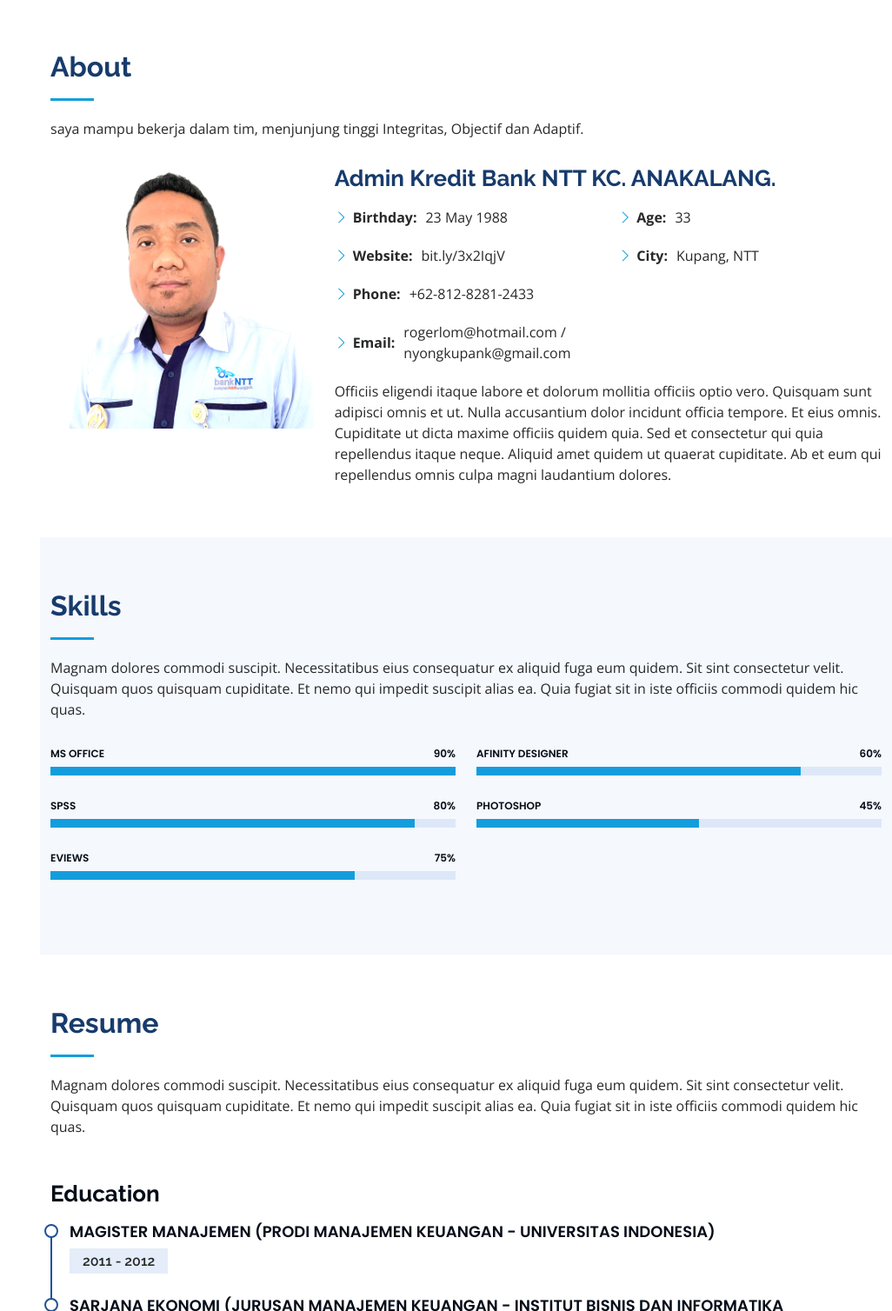
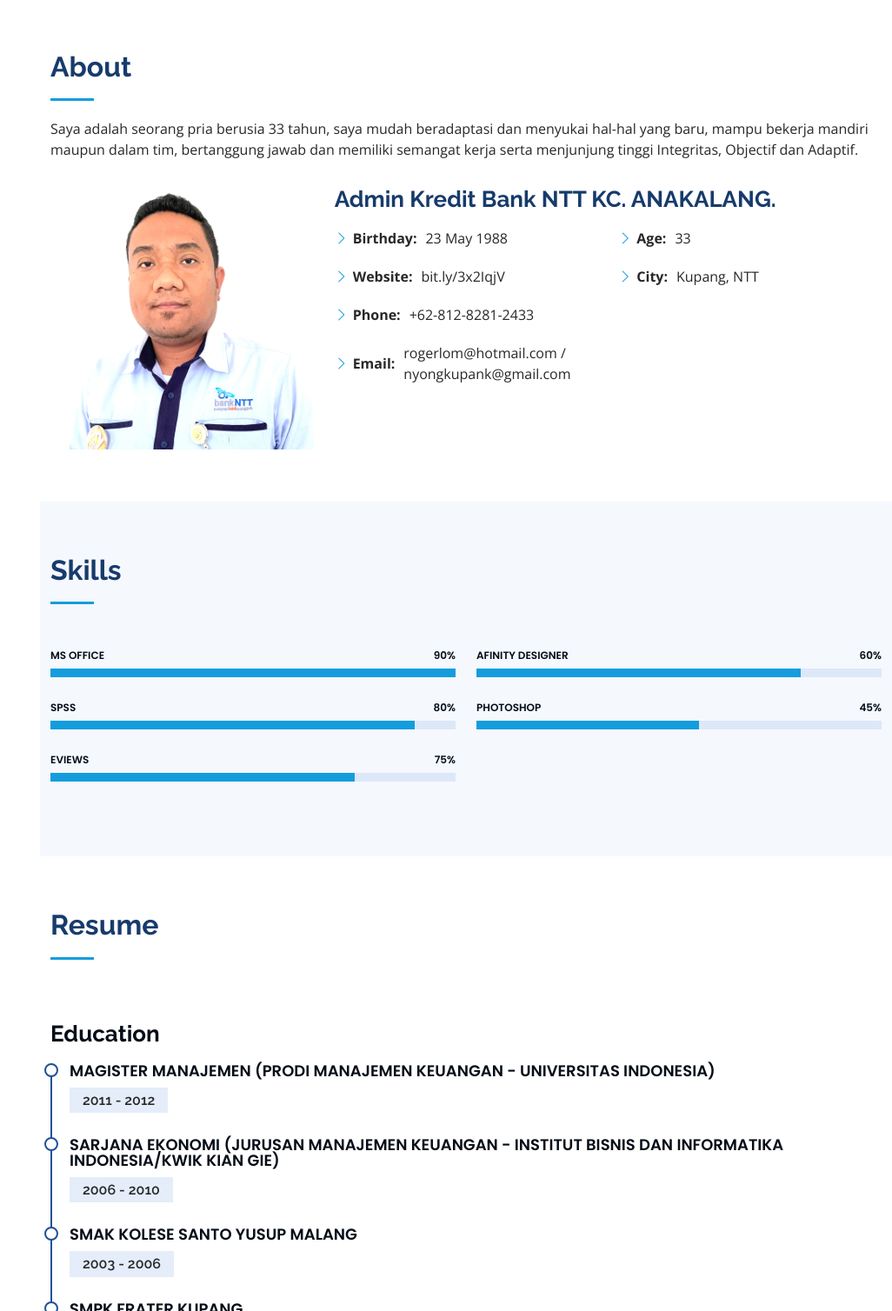
Before and after one commit to amora2021/rogerlom.github.io, a plain HTML site: page index.html in a window 1280 px wide. Shown: the part 802-2310 px from the top of the page at 87% size, without its empty margins (254-1280 px from the left). Drawn offline with nearby package versions, Linux system fonts and the light colour scheme.

Commit message:
ubah paragraf

```diff
--- a/index.html
+++ b/index.html
@@ -89,7 +89,7 @@
         <div class="container">
           <div class="section-title">
             <h2>About</h2>
-            <p>saya mampu bekerja dalam tim, menjunjung tinggi Integritas, Objectif dan Adaptif.</p>
+            <p>Saya adalah seorang pria berusia 33 tahun, saya mudah beradaptasi dan menyukai hal-hal yang baru, mampu bekerja mandiri maupun dalam tim, bertanggung jawab dan memiliki semangat kerja serta menjunjung tinggi Integritas, Objectif dan Adaptif.</p>
           </div>
 
           <div class="row">
@@ -115,11 +115,7 @@
                   </ul>
                 </div>
               </div>
-              <p>
-                Officiis eligendi itaque labore et dolorum mollitia officiis optio vero. Quisquam sunt adipisci omnis et ut. Nulla accusantium dolor incidunt officia tempore. Et eius omnis. Cupiditate
-                ut dicta maxime officiis quidem quia. Sed et consectetur qui quia repellendus itaque neque. Aliquid amet quidem ut quaerat cupiditate. Ab et eum qui repellendus omnis culpa magni
-                laudantium dolores.
-              </p>
+              <p></p>
             </div>
           </div>
         </div>
@@ -131,10 +127,7 @@
         <div class="container">
           <div class="section-title">
             <h2>Skills</h2>
-            <p>
-              Magnam dolores commodi suscipit. Necessitatibus eius consequatur ex aliquid fuga eum quidem. Sit sint consectetur velit. Quisquam quos quisquam cupiditate. Et nemo qui impedit suscipit
-              alias ea. Quia fugiat sit in iste officiis commodi quidem hic quas.
-            </p>
+            <p></p>
           </div>
 
           <div class="row skills-content">
@@ -186,10 +179,7 @@
         <div class="container">
           <div class="section-title">
             <h2>Resume</h2>
-            <p>
-              Magnam dolores commodi suscipit. Necessitatibus eius consequatur ex aliquid fuga eum quidem. Sit sint consectetur velit. Quisquam quos quisquam cupiditate. Et nemo qui impedit suscipit
-              alias ea. Quia fugiat sit in iste officiis commodi quidem hic quas.
-            </p>
+            <p></p>
           </div>
 
               <h3 class="resume-title">Education</h3>
```
